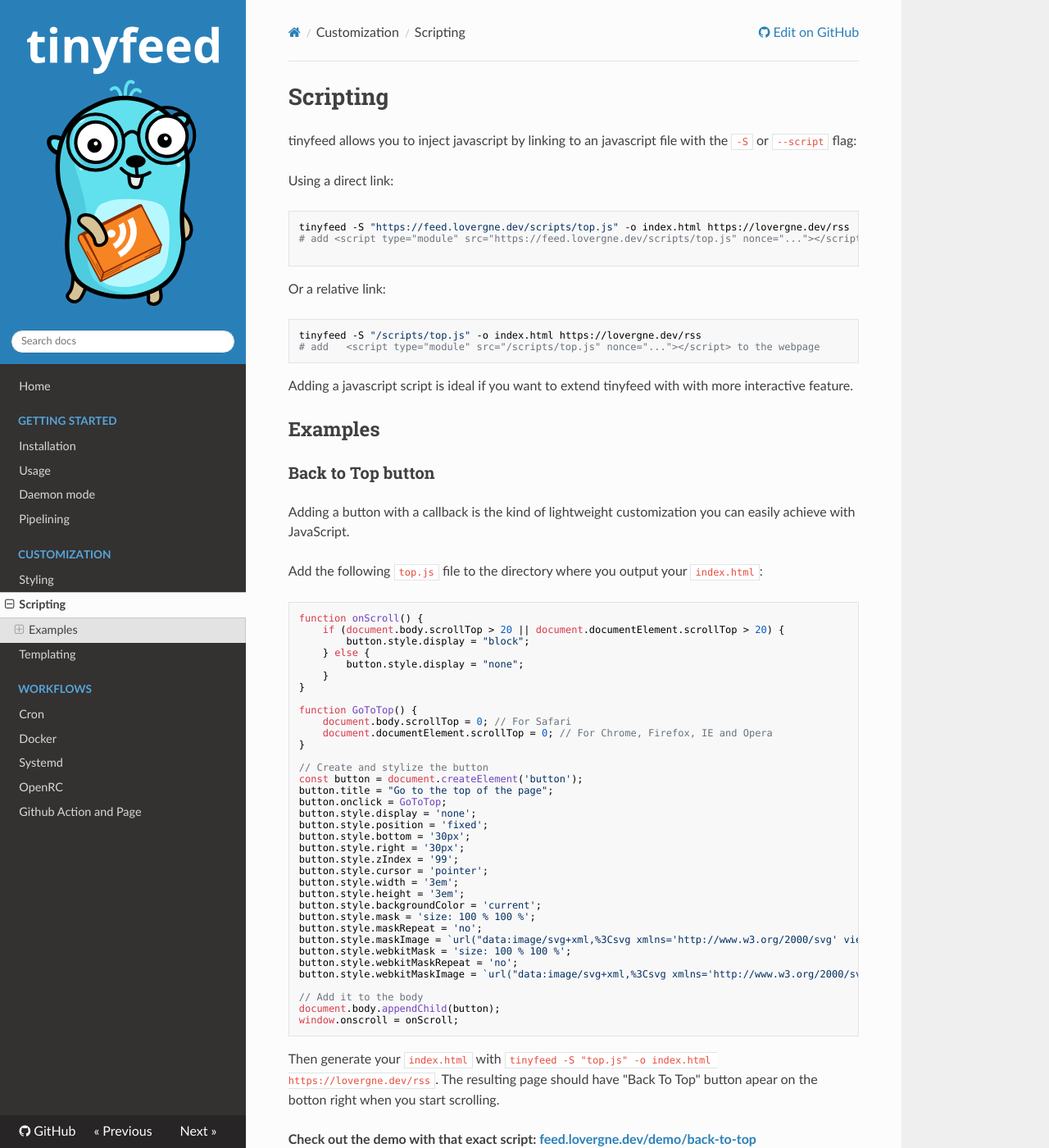
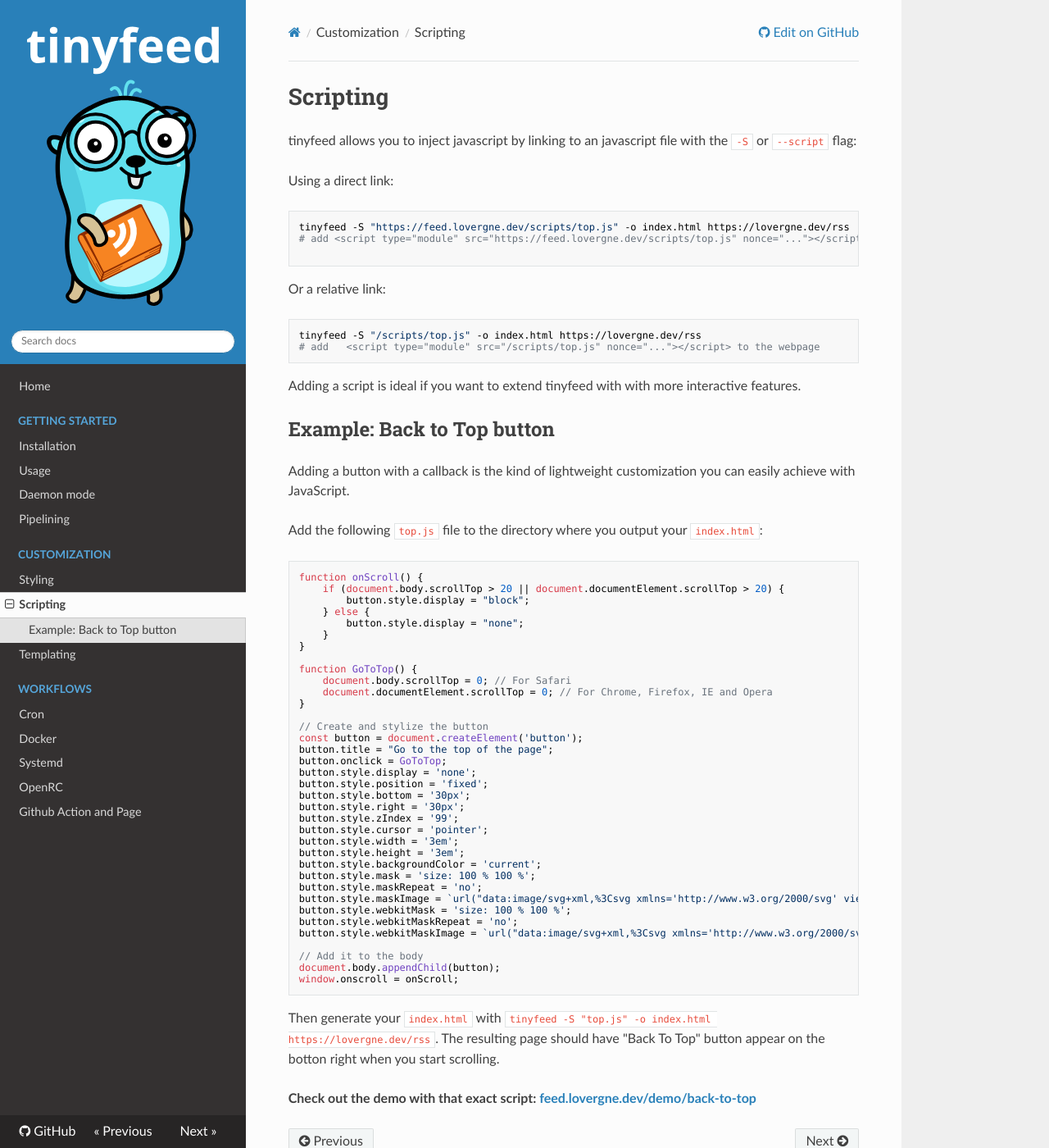
Before and after one commit to TheBigRoomXXL/tinyfeed, an MkDocs documentation site: the page built from docs/scripting.md, in a window 1280 px wide and 1400 px high. Shown: the whole window at 82% size. Built offline with MkDocs 1.6.1, drawn with Linux system fonts in a browser that asks for light colours; nearby versions of some CDN libraries.

Commit message:
docs: scripting page, phrasing

````diff
--- a/docs/scripting.md
+++ b/docs/scripting.md
@@ -16,12 +16,10 @@ tinyfeed -S "/scripts/top.js" -o index.html https://lovergne.dev/rss
 # add 	<script type="module" src="/scripts/top.js" nonce="..."></script> to the webpage
 ```
 
-Adding a javascript script is ideal if you want to extend tinyfeed with with more interactive feature.
+Adding a script is ideal if you want to extend tinyfeed with with more interactive features.
 
 
-## Examples
-
-### Back to Top button
+## Example: Back to Top button
 
 Adding a button with a callback is the kind of lightweight customization you can easily achieve with JavaScript.
 
@@ -66,6 +64,6 @@ document.body.appendChild(button);
 window.onscroll = onScroll;
 ```
 
-Then generate your `index.html` with `tinyfeed -S "top.js" -o index.html https://lovergne.dev/rss`. The resulting page should have "Back To Top" button apear on the botton right when you start scrolling.
+Then generate your `index.html` with `tinyfeed -S "top.js" -o index.html https://lovergne.dev/rss`. The resulting page should have "Back To Top" button appear on the botton right when you start scrolling.
 
 **Check out the demo with that exact script:  [feed.lovergne.dev/demo/back-to-top](/demo/back-to-top.html)**
````
